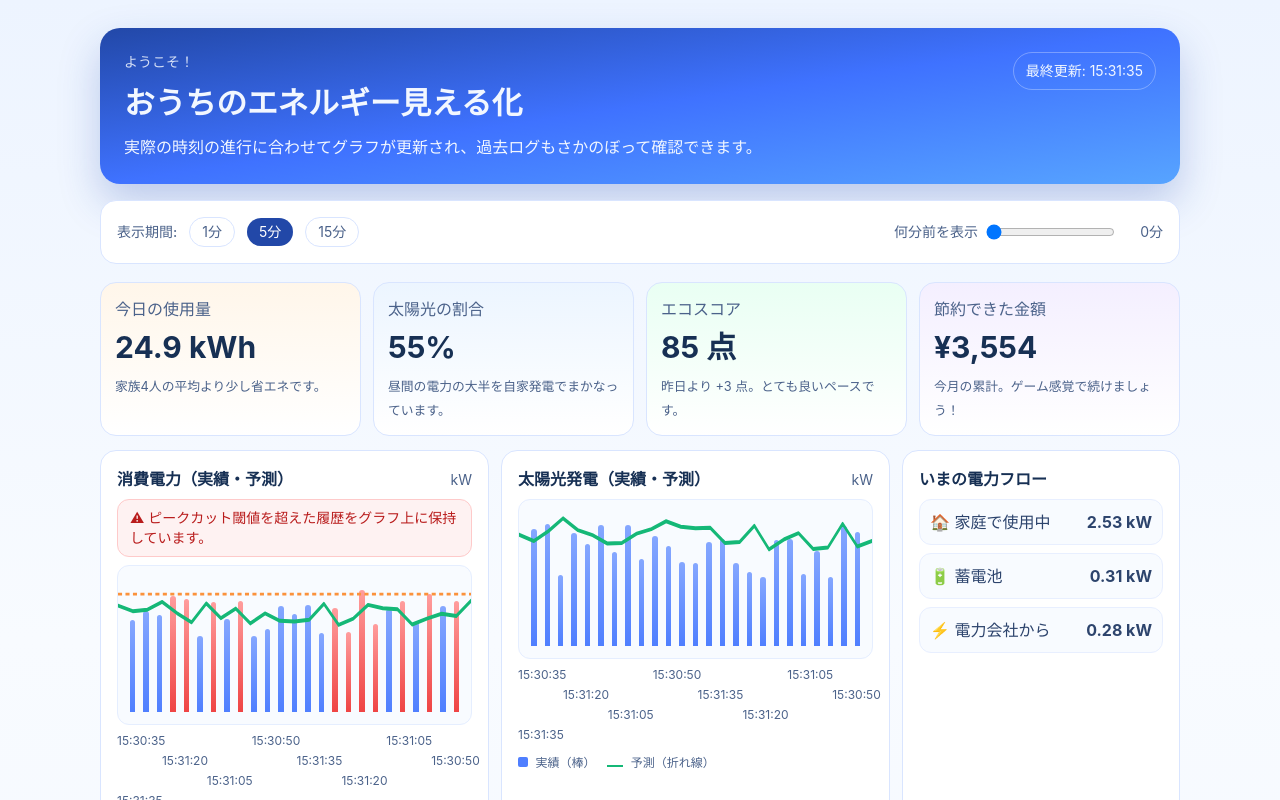
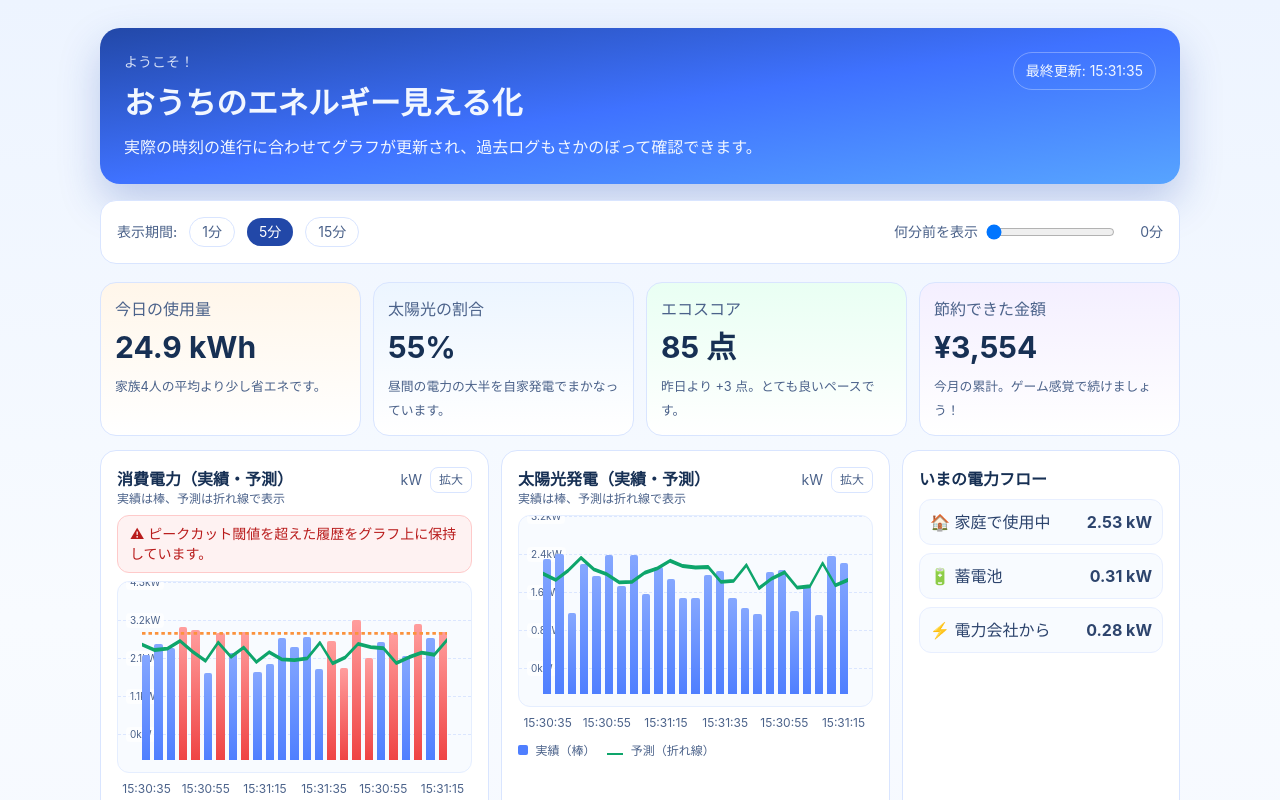
Before and after one commit to matthew77777/test-codex, a Next.js app: page / in a window 1280 px wide. Shown: the top 800 px of the page. Built offline with nearby package versions, Linux system fonts and the light colour scheme.

Commit message:
Improve chart readability and add modal zoom view

```diff
--- a/components/charts/mixed-bar-line-chart.tsx
+++ b/components/charts/mixed-bar-line-chart.tsx
@@ -1,3 +1,6 @@
+'use client';
+
+import { useMemo, useState } from 'react';
 import type { SeriesPoint } from '@/lib/types/metrics';
 
 type Props = {
@@ -20,6 +23,24 @@ const getLinePoints = (values: number[], width: number, height: number, max: num
     .join(' ');
 };
 
+const sampleXAxis = (data: SeriesPoint[], count: number) => {
+  if (!data.length) return [];
+  if (data.length <= count) return data.map((point) => point.time);
+
+  const step = Math.max(Math.floor((data.length - 1) / (count - 1)), 1);
+  const labels: string[] = [];
+
+  for (let i = 0; i < data.length; i += step) {
+    labels.push(data[i].time);
+  }
+
+  if (labels[labels.length - 1] !== data[data.length - 1].time) {
+    labels.push(data[data.length - 1].time);
+  }
+
+  return labels.slice(0, count);
+};
+
 export default function MixedBarLineChart({
   title,
   unit,
@@ -27,104 +48,160 @@ export default function MixedBarLineChart({
   threshold,
   showThresholdWarning = false
 }: Props) {
+  const [expanded, setExpanded] = useState(false);
+
   const maxValue = Math.max(
     ...data.map((item) => Math.max(item.actual, item.forecast)),
     threshold ?? 0,
     1
   );
 
+  const chartScaleMax = maxValue * 1.1;
   const forecastLine = getLinePoints(
     data.map((point) => point.forecast),
     520,
     120,
-    maxValue * 1.1
+    chartScaleMax
   );
 
   const detectedPeakCuts = data.filter((item) => item.peakCutDetected);
   const isOverThreshold = typeof threshold === 'number' && detectedPeakCuts.length > 0;
-  const labelStep = Math.max(Math.floor(data.length / 8), 1);
 
-  return (
-    <article className="rounded-2xl border border-brand-line bg-white p-4">
-      <div className="mb-2 flex items-baseline justify-between">
-        <h3 className="m-0 text-base font-semibold text-brand-navy">{title}</h3>
-        <span className="text-sm text-brand-sub">{unit}</span>
-      </div>
+  const yTicks = useMemo(() => {
+    const steps = 4;
+    return Array.from({ length: steps + 1 }, (_, i) => Number(((chartScaleMax / steps) * i).toFixed(1))).reverse();
+  }, [chartScaleMax]);
 
-      {isOverThreshold && showThresholdWarning ? (
-        <p className="mb-2 rounded-xl border border-red-200 bg-red-50 px-3 py-2 text-sm text-red-700">
-          ⚠ ピークカット閾値を超えた履歴をグラフ上に保持しています。
-        </p>
-      ) : null}
+  const xLabels = useMemo(() => sampleXAxis(data, 6), [data]);
 
-      <div className="relative h-40 overflow-hidden rounded-xl border border-[#e5eeff] bg-[#f8fbff]">
+  const ChartBody = ({ large = false }: { large?: boolean }) => (
+    <>
+      <div className={`relative overflow-hidden rounded-xl border border-[#e5eeff] bg-[#f8fbff] ${large ? 'h-80' : 'h-48'}`}>
+        <div className="pointer-events-none absolute inset-0 z-0 grid grid-rows-5">
+          {yTicks.map((tick) => (
+            <div key={`y-${tick}`} className="relative border-t border-dashed border-[#d5e2ff]/80">
+              <span className="absolute -top-2 left-2 rounded bg-white/70 px-1 text-[10px] text-brand-sub">{tick}{unit}</span>
+            </div>
+          ))}
+        </div>
+
         <div
-          className="absolute inset-0 z-10 grid items-end gap-2 p-3"
+          className="absolute inset-0 z-10 grid items-end gap-1 px-6 pb-3 pt-6"
           style={{ gridTemplateColumns: `repeat(${Math.max(data.length, 1)}, minmax(0, 1fr))` }}
         >
           {data.map((point) => {
-            const ratio = point.actual / (maxValue * 1.1);
+            const ratio = point.actual / chartScaleMax;
             const overThreshold = !!point.peakCutDetected;
 
             return (
-              <div key={`${point.time}-bar`} className="flex h-full items-end" title={`${point.time}: ${point.actual}${unit}`}>
+              <div key={`${point.timestamp}-bar`} className="flex h-full items-end" title={`${point.time}: ${point.actual}${unit}`}>
                 <span
-                  className={`w-full rounded-t-md ${
+                  className={`w-full rounded-t-sm ${
                     overThreshold
                       ? 'bg-gradient-to-b from-[#ff9d9d] to-red-500'
                       : 'bg-gradient-to-b from-[#85a7ff] to-[#4f7fff]'
                   }`}
-                  style={{ height: `${Math.max(ratio * 100, 3)}%` }}
+                  style={{ height: `${Math.max(ratio * 100, 2)}%` }}
                 />
               </div>
             );
           })}
         </div>
 
-        <svg viewBox="0 0 520 120" preserveAspectRatio="none" aria-hidden="true" className="absolute inset-0 z-20 h-full w-full">
-          <polyline points={forecastLine} className="fill-none stroke-[#15b877] [stroke-linecap:round] [stroke-linejoin:round] [stroke-width:3]" />
+        <svg viewBox="0 0 520 120" preserveAspectRatio="none" aria-hidden="true" className="absolute inset-0 z-20 h-full w-full px-6 pb-3 pt-6">
+          <polyline points={forecastLine} className="fill-none stroke-[#0ea56b] [stroke-linecap:round] [stroke-linejoin:round] [stroke-width:3]" />
           {typeof threshold === 'number' ? (
             <line
               x1="0"
-              y1={120 - (threshold / (maxValue * 1.1)) * 120}
+              y1={120 - (threshold / chartScaleMax) * 120}
               x2="520"
-              y2={120 - (threshold / (maxValue * 1.1)) * 120}
+              y2={120 - (threshold / chartScaleMax) * 120}
               className="stroke-[#fb923c] [stroke-dasharray:6_5] [stroke-width:2]"
             />
           ) : null}
         </svg>
       </div>
 
-      <div className="mt-2 grid grid-cols-8 gap-1 text-xs text-brand-sub max-md:grid-cols-4 max-sm:grid-cols-3">
-        {data.map((point, index) => (
-          <span key={`${point.time}-label`}>{index % labelStep === 0 ? point.time : ''}</span>
+      <div className="mt-2 grid grid-cols-6 text-xs text-brand-sub">
+        {xLabels.map((label, index) => (
+          <span key={`${label}-${index}-axis`} className="text-center">
+            {label}
+          </span>
         ))}
       </div>
+    </>
+  );
 
-      {isOverThreshold && showThresholdWarning ? (
-        <div className="mt-2 flex flex-wrap gap-2 text-xs text-red-700">
-          {detectedPeakCuts.map((item) => (
-            <span key={`${item.time}-badge`} className="rounded-full border border-red-200 bg-red-50 px-2 py-1">
-              発生: {item.time}
+  return (
+    <>
+      <article className="rounded-2xl border border-brand-line bg-white p-4">
+        <div className="mb-2 flex items-start justify-between gap-2">
+          <div>
+            <h3 className="m-0 text-base font-semibold text-brand-navy">{title}</h3>
+            <p className="m-0 text-xs text-brand-sub">実績は棒、予測は折れ線で表示</p>
+          </div>
+          <div className="flex items-center gap-2">
+            <span className="text-sm text-brand-sub">{unit}</span>
+            <button
+              type="button"
+              onClick={() => setExpanded(true)}
+              className="rounded-lg border border-brand-line px-2 py-1 text-xs text-brand-sub hover:bg-[#f4f8ff]"
+            >
+              拡大
+            </button>
+          </div>
+        </div>
+
+        {isOverThreshold && showThresholdWarning ? (
+          <p className="mb-2 rounded-xl border border-red-200 bg-red-50 px-3 py-2 text-sm text-red-700">
+            ⚠ ピークカット閾値を超えた履歴をグラフ上に保持しています。
+          </p>
+        ) : null}
+
+        <ChartBody />
+
+        {isOverThreshold && showThresholdWarning ? (
+          <div className="mt-2 flex flex-wrap gap-2 text-xs text-red-700">
+            {detectedPeakCuts.slice(-8).map((item) => (
+              <span key={`${item.timestamp}-badge`} className="rounded-full border border-red-200 bg-red-50 px-2 py-1">
+                発生: {item.time}
+              </span>
+            ))}
+          </div>
+        ) : null}
+
+        <div className="mt-3 flex flex-wrap gap-3 text-xs text-brand-sub">
+          <span>
+            <i className="mr-1 inline-block h-2.5 w-2.5 rounded-sm bg-[#4f7fff]" /> 実績（棒）
+          </span>
+          <span>
+            <i className="mr-1 inline-block w-4 border-t-2 border-[#0ea56b]" /> 予測（折れ線）
+          </span>
+          {typeof threshold === 'number' ? (
+            <span>
+              <i className="mr-1 inline-block w-4 border-t-2 border-dashed border-[#fb923c]" /> 閾値 {threshold.toFixed(1)} {unit}
             </span>
-          ))}
+          ) : null}
+        </div>
+      </article>
+
+      {expanded ? (
+        <div className="fixed inset-0 z-50 flex items-center justify-center bg-black/45 p-4" role="dialog" aria-modal="true">
+          <div className="w-full max-w-5xl rounded-2xl bg-white p-5 shadow-2xl">
+            <div className="mb-3 flex items-center justify-between">
+              <h4 className="m-0 text-lg font-semibold text-brand-navy">{title}（拡大表示）</h4>
+              <button
+                type="button"
+                onClick={() => setExpanded(false)}
+                className="rounded-lg border border-brand-line px-3 py-1 text-sm text-brand-sub hover:bg-[#f4f8ff]"
+              >
+                閉じる
+              </button>
+            </div>
+            <ChartBody large />
+          </div>
         </div>
       ) : null}
-
-      <div className="mt-3 flex flex-wrap gap-3 text-xs text-brand-sub">
-        <span>
-          <i className="mr-1 inline-block h-2.5 w-2.5 rounded-sm bg-[#4f7fff]" /> 実績（棒）
-        </span>
-        <span>
-          <i className="mr-1 inline-block w-4 border-t-2 border-[#15b877]" /> 予測（折れ線）
-        </span>
-        {typeof threshold === 'number' ? (
-          <span>
-            <i className="mr-1 inline-block w-4 border-t-2 border-dashed border-[#fb923c]" /> 閾値 {threshold.toFixed(1)}{' '}
-            {unit}
-          </span>
-        ) : null}
-      </div>
-    </article>
+    </>
   );
 }
```
Also changed, not shown: 1 other file (tests, documents, lock files or other folders).
